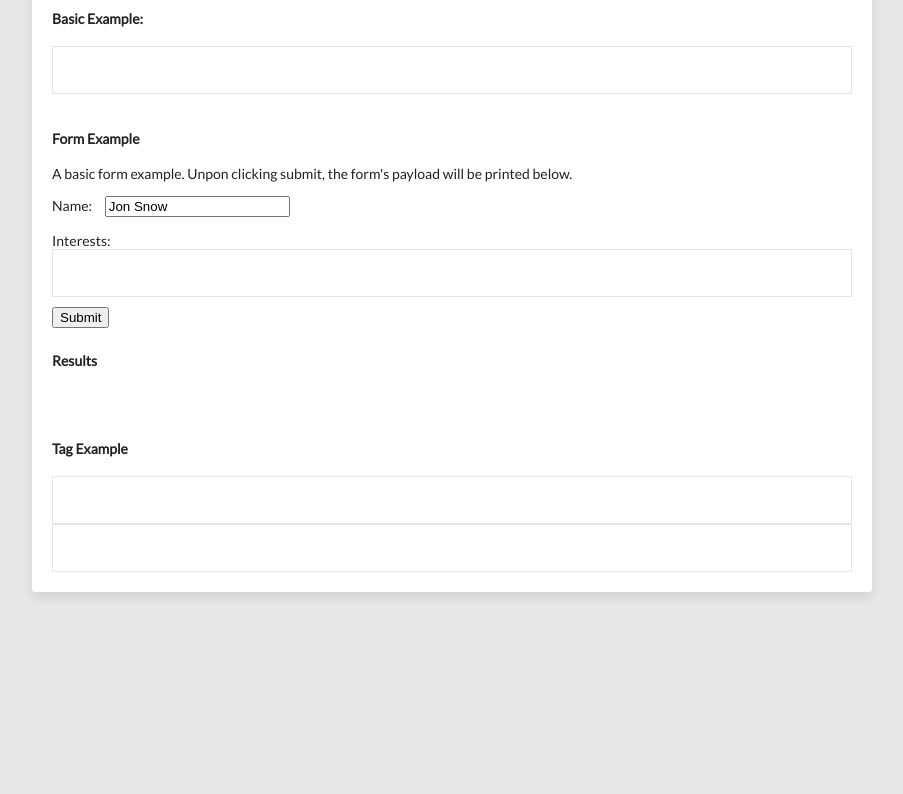
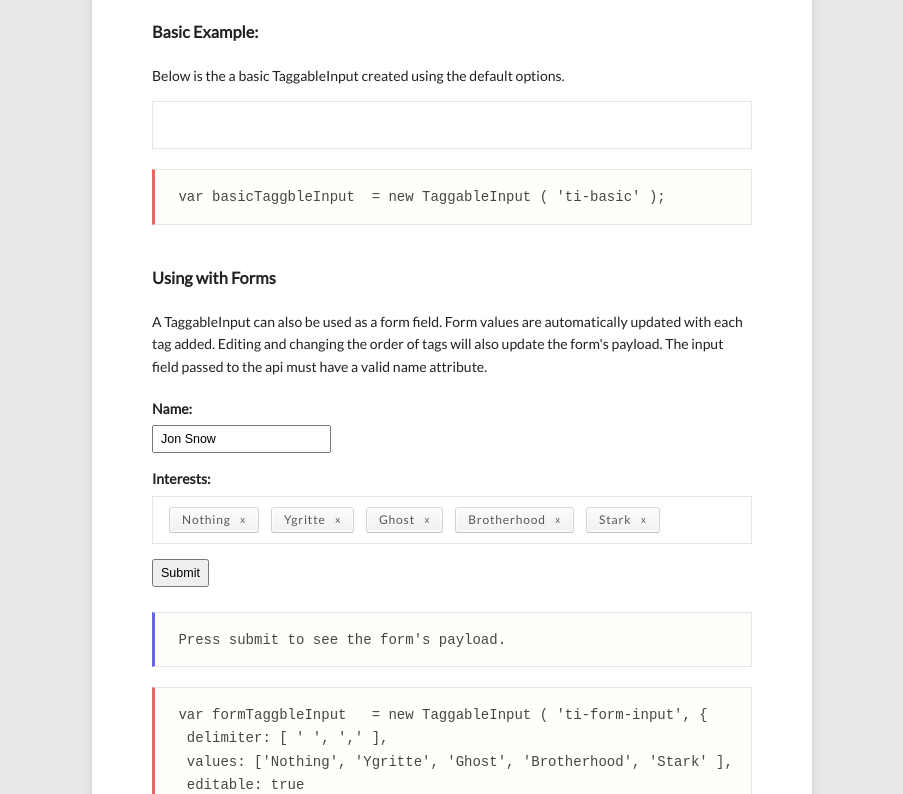
Before and after one commit to edwinv710/taggableInput, a website: page index.html in a window 1280 px wide. Shown: the part 135-929 px from the top of the page, without its empty margins (188-1091 px from the left). Before the commit the page ends 800 px from the top, so only its background shows below. Drawn offline with Linux system fonts and the light colour scheme.

Commit message:
Add verical input and complete version 0.02 documentation.

```diff
--- a/css/tag2Input.css
+++ b/css/tag2Input.css
@@ -8,16 +8,34 @@
   line-height: 2;
 }
 
+.taggable-input .ti-drop {
+  z-index:
+}
+
+.taggable-input.ti-vertical .ti-tag .ti-tag-drop{
+  top: 50%;
+  height: 50%;
+  left: 0;
+  width: 100%;
+}
+
+.taggable-input.ti-vertical .ti-tag .ti-tag-drop:first-of-type {
+  top: 0;
+}
+
 .taggable-input .ti-tag .ti-tag-drop{
+  z-index: 1;
   position: absolute;
-  z-index: 0;
   width: 50%;
   top: 0;
   bottom: 0;
+  right: 0;
 }
 
-.taggable-input .ti-tag .ti-tag-drop:last-of-type  { right: 0; }
-.taggable-input .ti-tag .ti-tag-drop:first-of-type { left: 0; }
+.taggable-input .ti-tag .ti-tag-drop:first-of-type  {
+  left: 0;
+  right auto
+}
 
 .taggable-input .ti-tag {
   display: inline-table;
@@ -27,6 +45,10 @@
   margin-bottom: 5px;
   overflow: hidden;
   padding: 0 0.5em 0 0.5em;
+}
+
+.taggable-input.ti-vertical .ti-tag {
+  display: block;
 }
 
 .taggable-input .ti-tag.active {
@@ -50,8 +72,6 @@
   padding: 0 1em;
 }
 .taggable-input .ti-tag .ti-tag-body {
-  position: relative;
-  z-index: 1;
   margin: 0 auto;
 }
 
@@ -67,12 +87,15 @@
   margin: 0 0 5px 5px;
 }
 .taggable-input .ti-tag .ti-tag-body .ti-tag-close {
+  position: relative;
+  z-index: 2;
   cursor: pointer;
   text-align: center;
   vertical-align: baseline;
   display: inline-block;
-  line-height: 1.26;
-  margin-left: 1em;
+  line-height: 1.8;
+  margin-left: 0.8em;
+  float: right;
 }
 .taggable-input .ti-tag .ti-tag-body .ti-tag-close span {
   font-size: 80%;
@@ -81,9 +104,10 @@
 .taggable-input .ti-tag .ti-tag-body .ti-tag-content {
   line-height: 1;
   vertical-align: baseline;
-  display: inline-block;
+
 }
 .taggable-input .ti-tag .ti-tag-body .ti-tag-content[contenteditable="true"] {
+  position: relative;
   cursor: text;
   z-index: 2;
 }
--- a/index.html
+++ b/index.html
@@ -1,7 +1,5 @@
 <!doctype html>
 
-<html lang="en">
-<head>
   <meta charset="utf-8">
 
   <title>Taggable Input Example</title>
@@ -12,8 +10,8 @@
     @import url('https://fonts.googleapis.com/css?family=Lato');
     .container {
       margin: 0 auto;
-      padding: 20px;
-      width: 800px;
+      padding: 60px;
+      width: 600px;
       background-color: #fff;
       box-shadow: 0 0 0 0, 0 6px 12px rgba(34,34,34,0.1);
       -webkit-border-radius: 3px;
@@ -22,26 +20,51 @@
       margin-top: 30px;
       background-color: white;
     }
+    .container header a {
+      color: white;
+      background-color: #222;
+      line-height: 2;
+      padding: 0 10px;
+      display: inline-block;
+      float: right;
+      border-radius: 3px;
+      text-decoration: none;
+    }
     body {
       background-color: #e8e8e8;
       color: #222;
       font-size: 14px;
       font-family: lato;
+      line-height: 1.6;
     }
-    p.payload {
-      white-space: pre;
-
-    }
-    .form-group {
-      margin-bottom: 10px;
-    }
-    .form-group label {
-      margin-right: 10px;
-    }
-    .form-group > * {
-      margin-bottom: 5px;
+    form { margin: 20px 0px 25px; }
+    h2 { margin: 0px 0px 30px 0; }
+    h3 { margin-bottom: 20px; }
+    .form-group { margin-bottom: 15px; }
+    .form-group label { display: block;  margin-bottom: 5px; font-weight: bold; }
+    .form-group > input {
+      padding: 5px 7px;
+      font-size: 12.5px;
     }
 
+    .code-block.json {
+      border-left: 3px solid rgba( 37, 36, 226, 0.7 );
+    }
+
+    .code-block {
+      border: solid 1px rgba(0,0,0,0.1);
+      background-color: rgba(253, 243, 217, 0.15);
+      padding: 15px;
+      border-left: 3px solid rgba(226, 37, 36, 0.7);
+      margin-top: 20px;
+      overflow: scroll;
+      color: rgb( 70, 70, 70 );
+    }
+
+    .code-block > code { white-space: pre; }
+
+    .example { margin-bottom: 40px; }
+    .example:last-of-type { margin-bottom: 0px; }
 
   </style>
   <!--[if lt IE 9]>
@@ -51,14 +74,18 @@
 
 <body>
   <section class='container'>
-    <h1> Taggable Input </h1>
-    <p> Taggable Input is a javascript library that allows for the seamless creation of tags. </p>
-    <h4> Basic Example: </h4>
-    <div id='example-input'> </div>
-    <br>
-    <h4> Form Example </h4>
-    <p> A basic form example. Unpon clicking submit, the form's payload will be printed below. </p>
-    <form>
+    <header> <a href="https://github.com/edwinv710/TaggableInput">View on GitHub</a></header>
+    <h2> TaggableInput </h2>
+    <div class=example >
+      <h3> Basic Example: </h3>
+      <p> Below is the a basic TaggableInput created using the default options. </p>
+      <div id='ti-basic'> </div>
+      <div class=code-block><code> var basicTaggbleInput  = new TaggableInput ( 'ti-basic' ); </code></div>
+    </div>
+    <div class=example >
+      <h3> Using with Forms </h3>
+      <p> A TaggableInput can also be used as a form field. Form values are automatically updated with each tag added. Editing and changing the order of tags will also update the form's payload. The input field passed to the api must have a valid name attribute. </p>
+      <form >
         <div class='form-group'>
           <label for='name'> Name: </label>
           <input name=name type=text value='Jon Snow' />
@@ -71,21 +98,37 @@
           <input type=submit />
         </div>
       </form>
-    <h4> Results </h4>
-    <p class='payload'>
-    </p>
-    <h4> Tag Example </h4>
-    <div class=taggable-input data-close=false data-label-class='label label-success' data-values="Is,it,me,you,are,looking,for ?"> </div>
-    <input class=taggable-input data-draggable=false data-values="this,is,cool" />
+      <div class='code-block json'><code class=payload> Press submit to see the form's payload.  </code></div>
+      <div class=code-block><code> var formTaggbleInput   = new TaggableInput ( 'ti-form-input', {
+  delimiter: [ ' ', ',' ],
+  values: ['Nothing', 'Ygritte', 'Ghost', 'Brotherhood', 'Stark' ],
+  editable: true
+} ); </code></div>
+    </div>
+    <div class=example >
+      <h3> HTML Element </h3>
+      <p> A TaggableInput can be created without using the Javascript API directly. Add the class `taggable-input` to a valid HTML DOM element. Options can be passed as data attributes. </p>
+      <div class=taggable-input data-close=false data-values="Is,it,me,you,are,looking,for ?"> </div>
+      <div class=code-block><code> &lt;div class=taggable-input data-close=false data-values="Is,it,me,you,are,looking,for ?"&gt; &lt;/div&gt;</code> </div>
+    </div>
+    <div class=example >
+      <h3> Veritcal </h3>
+      <p> TaggableInput can be dsiplayed vertically by adding the ti-vertical class to the container. </p>
+      <div class='taggable-input ti-vertical' data-delimiter='13' data-values="Westworld, Game of Thrones, Breaking Bad, The Wire"> </div>
+      <div class=code-block><code> &lt;div class='taggable-input ti-vertical' data-delimiter='13' data-values="I,am,up,and,down,but,not,around"> </div>
+    </div>
   </section>
   <script src="js/tag2Input.js"></script>
   <script>
-    var results     = document.querySelector( 'p.payload' );
+    var results     = document.querySelector( '.payload' );
     var form        = document.forms[0];
     var formInput   = document.querySelector('input[name=interests]');
-    var basicTaggbleInput  = new TaggableInput ( 'example-input', {});
+
+    var basicTaggbleInput  = new TaggableInput ( 'ti-basic' );
     var formTaggbleInput   = new TaggableInput ( formInput, {
-      delimiter: [ ' ', ',' ]
+      delimiter: [ ' ', ',' ],
+      values: ['Nothing', 'Ygritte', 'Ghost', 'Brotherhood', 'Stark' ],
+      editable: true
     } );
 
     var payload = function() {
@@ -96,7 +139,7 @@
     }
 
     var appendFormData = function () {
-      results.innerHTML = JSON.stringify( payload() , undefined, 2 );
+      results.innerHTML = JSON.stringify( payload() , undefined, 2 ).replace(/"(.*)":/g, "$1:").replace(/"/g, "'");
     }
 
    form.addEventListener( 'submit', function ( e ) {
--- a/js/tag2Input.js
+++ b/js/tag2Input.js
@@ -5,7 +5,7 @@ var TaggableInput = ( function() {
     tagContainerClass : 'ti-tag',
     containerClass    : 'taggable-input',
     close             : '<span>x</span>',
-    delimiters        : { keycode: [ 13 ], separator: undefined },
+    delimiters        : { keycode: [ 32 ], separator: undefined },
     booleans          : {
       true:  [ 't', 'true' , '1', 1, true  ],
       false: [ 'f', 'false', '0', 0, false ]
@@ -29,11 +29,11 @@ var TaggableInput = ( function() {
     var id        = Math.random().toString(36).substr(2, 18).toUpperCase();
     var tag       = document.createElement('div');
     tag.className = defaults.tagContainerClass;
-    tag.innerHTML = "<div class='ti-tag-drop'></div>"        +
-                      "<div class='ti-tag-body'>"            +
-                        "<div class='ti-tag-content'>"+text+"</div>" +
-                      "</div>"                               +
-                      "<div class='ti-tag-drop'></div>"
+    tag.innerHTML = "<div class='ti-tag-drop'></div>"                +
+                    "<div class='ti-tag-drop'></div>"                +
+                    "<div class='ti-tag-body'>"                      +
+                      "<span class='ti-tag-content'>"+text+"</span>" +
+                    "</div>"
     tag.setAttribute ( 'data-cid', id );
 
     return tag;
@@ -80,12 +80,14 @@ var TaggableInput = ( function() {
     var elements = document.querySelectorAll('.'+defaults.containerClass+':not([data-complete="true"])');
     for ( var i = 0; i < elements.length; i++ ) {
       var attributes = [].reduce.apply(  elements[ i ].attributes, [ function( obj, attr ) {
-        if ( !attr.name.includes( 'data-' ) )
+        if ( attr.name.includes( 'data-' ) )
           obj[ attr.name.replace('data-', '').replace(/(\-\w)/, function ( matches ) {
             return matches[1].toUpperCase()
           } ) ]  = attr.value;
         return obj;
       }, {} ]);
+      console.log( 'attributes' );
+      console.log( attributes );
       var taggableInput  =  new TaggableInput( elements[i], attributes );
     }
   };
@@ -99,7 +101,7 @@ var TaggableInput = ( function() {
     del           = [].concat.apply( [], [ del ] );
     var delimiter = { keycode: [], separator: [] };
     for ( var i = 0; i < del.length; i++ ){
-      if      ( typeof del[ i ] === 'number' ) delimiter.keycode.push( del[i] )
+      if      ( !isNaN( del[ i ] ) ) delimiter.keycode.push( parseInt( del[i] ) )
       else if ( typeof del[i] === 'string'   ) delimiter.separator.push( del[i] );
     }
     if ( delimiter.keycode.length === 0 && delimiter.separator.length === 0 ) return defaults.delimiters;
@@ -115,7 +117,7 @@ var TaggableInput = ( function() {
       container = document.createElement( 'div' );
       input.parentNode.insertBefore( container, input );
     }
-    container.className = ' ' + defaults.containerClass;
+    container.className = container.className.replace( defaults.containerClass, '' ) + ' ' + defaults.containerClass;
     container.id = container.id || Math.random().toString(36).substring( 2, 18 ).toUpperCase();
     container.dataset.complete = true;
     container.onclick   = function( e ) {
@@ -143,7 +145,7 @@ var TaggableInput = ( function() {
   var createHiddenInput = function( name, index, tag) {
     var input = document.createElement( 'input' );
     var id    = tag.getAttribute( 'data-cid' );
-    var text  = tag.getElementsByClassName('ti-tag-content')[0].innerText;
+    var text  = tag.getElementsByClassName('ti-tag-content')[0].textContent;
     input.setAttribute( 'type', 'hidden' );
     input.name  = name+'['+index+']';
     input.value = text;
@@ -187,16 +189,17 @@ var TaggableInput = ( function() {
   };
 
   var addEditableListeners = function ( content ) {
+    content.parentNode.parentNode.className += ' ti-editable';
     content.setAttribute( 'contenteditable', true );
     content.addEventListener( 'keydown', function(e) {
       if ( e.which === 13 ) e.preventDefault();
-      else if ( e.which === 8 && this.innerText.length === 1 )
+      else if ( e.which === 8 && this.textContent.length === 1 )
         this.parentNode.parentNode.parentNode.removeChild(this.parentNode);
     });
     content.addEventListener( 'blur', function(e) {
       var id      = this.parentNode.parentNode.getAttribute( 'data-cid' );
       var input   = inputCache[ id ];
-      if( input )input.value = this.innerText;
+      if( input )input.value = this.textContent;
     });
     ['keyup','mouseup','cut'].forEach( function( event ) {
       content.addEventListener( event, function(e){
@@ -224,7 +227,7 @@ var TaggableInput = ( function() {
     this.closeElement = createElementFromString( opts.tag.close || opts.tagClose ||  defaults.close );
     this.hiddenSpan   = createHiddenSpan();
     this.delimiter    = parseDelimiters(  opts.delimiter );
-    this.editable     = !defaults.booleans.false.includes( opts.editable );
+    this.editable     = defaults.booleans.true.includes( opts.editable );
     this.draggable    = !defaults.booleans.false.includes( opts.draggable );
     this.close        = !defaults.booleans.false.includes( opts.close );
     this.backspace    = !defaults.booleans.false.includes( opts.backspace );
@@ -244,7 +247,7 @@ var TaggableInput = ( function() {
 
   TaggableInput.prototype = {
     add : function( tags ) {
-      tags = [].concat( tags );
+      tags = [].concat.apply( [], Array.apply( null, arguments ) );
       var taggableInput = this;
       return tags.reduce( function ( elements, tag ) {
         var element  = taggableInput._createTag( tag );
@@ -267,10 +270,10 @@ var TaggableInput = ( function() {
       if ( matcher instanceof HTMLElement ) tags = [].concat( matcher )
       else {
         tags = this.container.getElementsByClassName( defaults.tagContainerClass );
-        if      ( typeof matcher === 'number' ) tags    = tags[ ( tags.length + matcher ) % tags.length ]
+        if      ( typeof matcher === 'number' ) tags    = [ tags[ ( tags.length + matcher ) % tags.length ] ];
         else if ( typeof matcher === 'string' ) matcher = new Regexp('^'+matcher+'$');
         if      ( matcher instanceof RegExp   ) tags    = [].reduce.apply( tags, [ function( org, item ) {
-          if ( matcher.test( item.innerText ) ) return org.concat( item );
+          if ( matcher.test( item.getElementsByClassName('ti-tag-content')[0].textContent ) ) return org.concat( item );
           return org;
         }, [] ] );
       }
@@ -278,7 +281,7 @@ var TaggableInput = ( function() {
     },
     values: function( matcher ) {
       var tags = this.tags( matcher );
-      return [].map.call( tags, function( item ) { return item.innerText; } );
+      return [].map.call( tags, function( item ) { return item.getElementsByClassName('ti-tag-content')[0].textContent; } );
     },
     _reset: function() {
       if ( !this.name ) return;
@@ -325,7 +328,7 @@ var TaggableInput = ( function() {
       this.afterInsert( tag, item, index );
     },
     _calibrateInput: function() {
-      this.hiddenSpan.innerText = this.input.value;
+      this.hiddenSpan.textContent = this.input.value;
       this.input.style.width = this.hiddenSpan.clientWidth + ( this.input.offsetWidth - this.input.clientWidth + 5 ) + 'px';
     }
   };
```
Also changed, not shown: README.md. Lines whose indentation alone changed are shown as unchanged.
